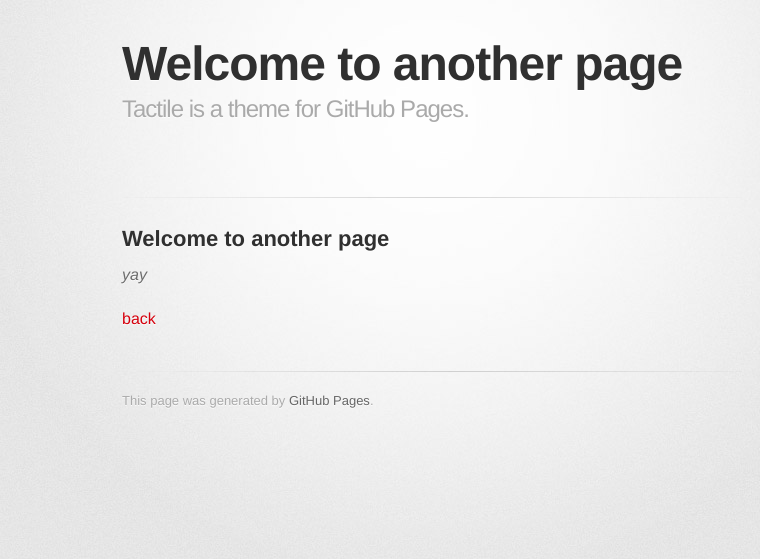
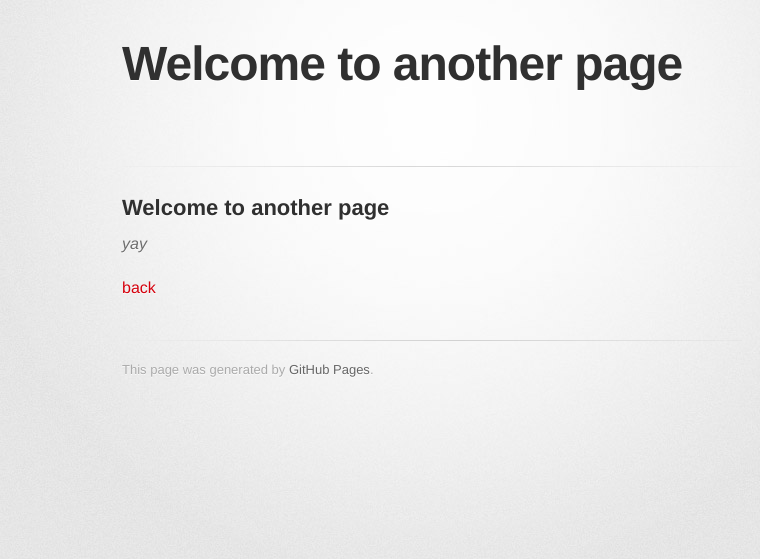
Before and after one commit to zhangluoben/zhangluoben.github.io, a Jekyll site: the page built from another-page.md, in a window 1280 px wide. Shown: the top 559 px of the page, without its empty margins (208-968 px from the left). Built offline with Jekyll 4.4.1, drawn with Linux system fonts in a browser that asks for light colours; some web fonts are replaced; the repository's description, which GitHub fills in, is left out; our own code applies the rules of GitHub Pages for plain Markdown files.

Commit message:
Update _config.yml

```diff
--- a/_config.yml
+++ b/_config.yml
@@ -1,5 +1,5 @@
 title:
-description: Tactile is a theme for GitHub Pages.
+description:
 show_downloads: false
 google_analytics:
 theme: jekyll-theme-tactile
```
